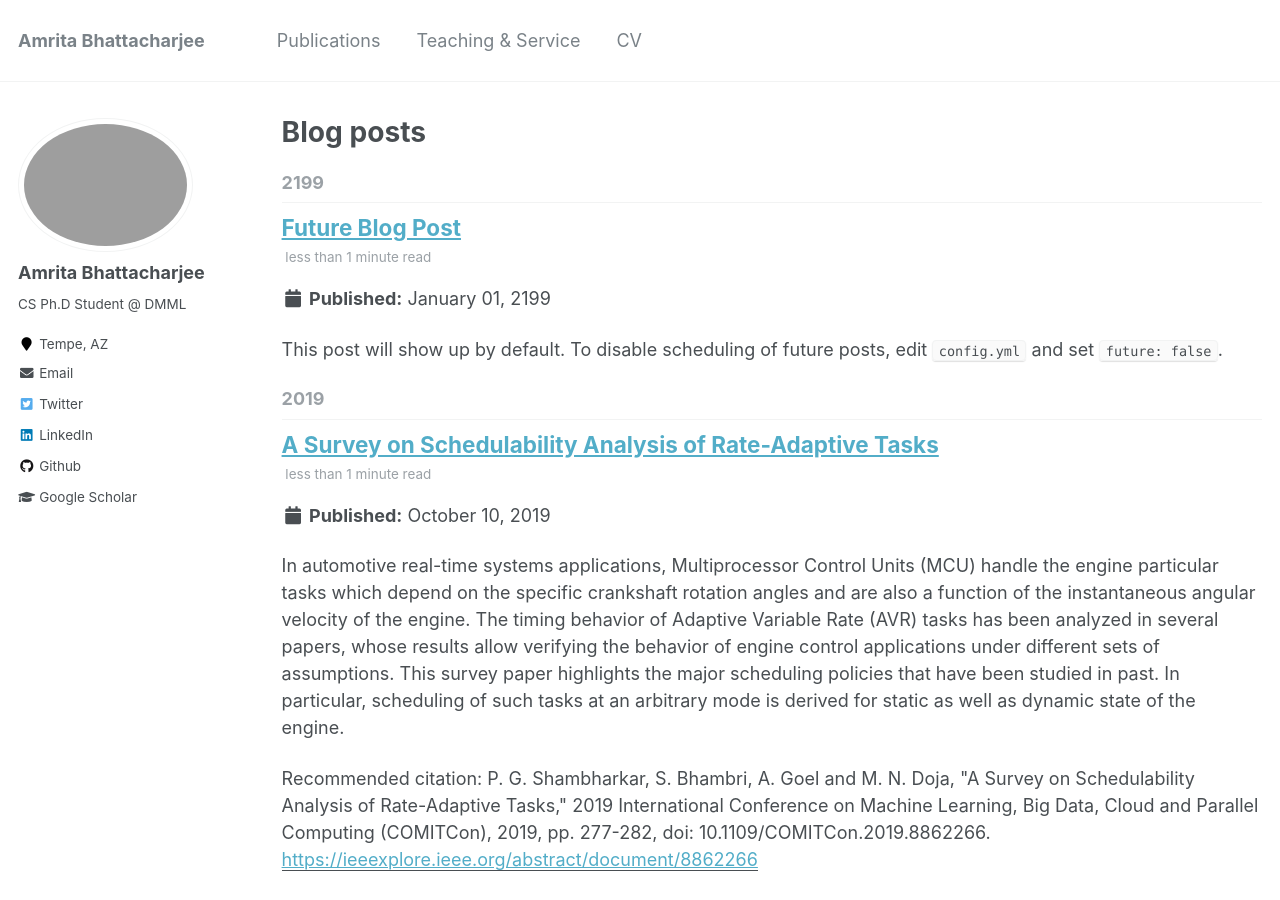
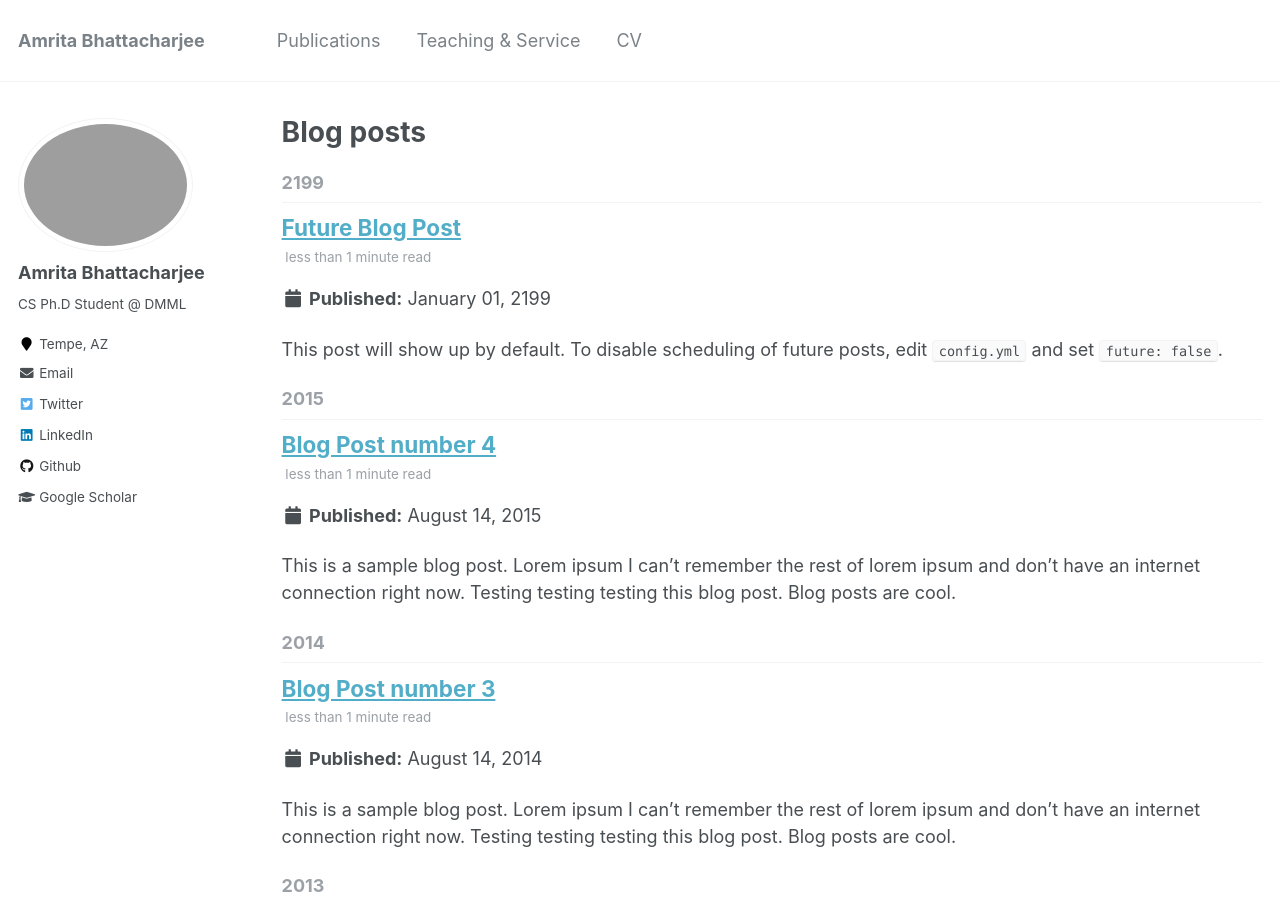
Before and after one commit to AmritaBh/AmritaBh.github.io, a Jekyll site: the page built from _pages/year-archive.html, in a window 1280 px wide and 900 px high. Built offline with Jekyll 4.4.1, drawn with Linux system fonts in a browser that asks for light colours; a file with an impossible date is left out.

Commit message:
removed date

```diff
--- a/_posts/2019-10-10-A-Survey-on-Schedulability-Analysis-of-Rate-Adaptive-Tasks.md
+++ /dev/null
@@ -1,15 +0,0 @@
----
-title: "A Survey on Schedulability Analysis of Rate-Adaptive Tasks"
-collection: publications
-permalink: /publication/2019-10-10-A-Survey-on-Schedulability-Analysis-of-Rate-Adaptive-Tasks
-excerpt: 'In automotive real-time systems applications, Multiprocessor Control Units (MCU) handle the engine particular tasks which depend on the specific crankshaft rotation angles and are also a function of the instantaneous angular velocity of the engine. The timing behavior of Adaptive Variable Rate (AVR) tasks has been analyzed in several papers, whose results allow verifying the behavior of engine control applications under different sets of assumptions. This survey paper highlights the major scheduling policies that have been studied in past. In particular, scheduling of such tasks at an arbitrary mode is derived for static as well as dynamic state of the engine.'
-date: 2019-10-10
-venue: ' 2019 International Conference on Machine Learning, Big Data, Cloud and Parallel Computing (COMITCon)'
-paperurl: 'https://ieeexplore.ieee.org/abstract/document/8862266'
-citation: 'P. G. Shambharkar, S. Bhambri, A. Goel and M. N. Doja, "A Survey on Schedulability Analysis of Rate-Adaptive Tasks," 2019 International Conference on Machine Learning, Big Data, Cloud and Parallel Computing (COMITCon), 2019, pp. 277-282, doi: 10.1109/COMITCon.2019.8862266.'
----
-**Abstract**: In automotive real-time systems applications, Multiprocessor Control Units (MCU) handle the engine particular tasks which depend on the specific crankshaft rotation angles and are also a function of the instantaneous angular velocity of the engine. The timing behavior of Adaptive Variable Rate (AVR) tasks has been analyzed in several papers, whose results allow verifying the behavior of engine control applications under different sets of assumptions. This survey paper highlights the major scheduling policies that have been studied in past. In particular, scheduling of such tasks at an arbitrary mode is derived for static as well as dynamic state of the engine.
-
-[Download paper here](https://github.com/sbhambr1/siddhantbhambri.github.io/raw/master/files/A%20Survey%20on%20Schedulability%20Analysis%20of%20%20Rate-Adaptive%20Tasks.pdf)
-
-<!-- Recommended citation: P. G. Shambharkar, S. Bhambri, A. Goel and M. N. Doja, "A Survey on Schedulability Analysis of Rate-Adaptive Tasks," 2019 International Conference on Machine Learning, Big Data, Cloud and Parallel Computing (COMITCon), 2019, pp. 277-282, doi: 10.1109/COMITCon.2019.8862266. -->
```
Also changed, not shown: _teaching/2019-cis-wp.md (+0 -1 lines), _teaching/2019-ta-cse110.md (+0 -1 lines), _teaching/2020-project-coord-472.md (+0 -1 lines), _teaching/reviewing-conference.md (+0 -1 lines), _teaching/reviewing-journal.md (+0 -1 lines).
